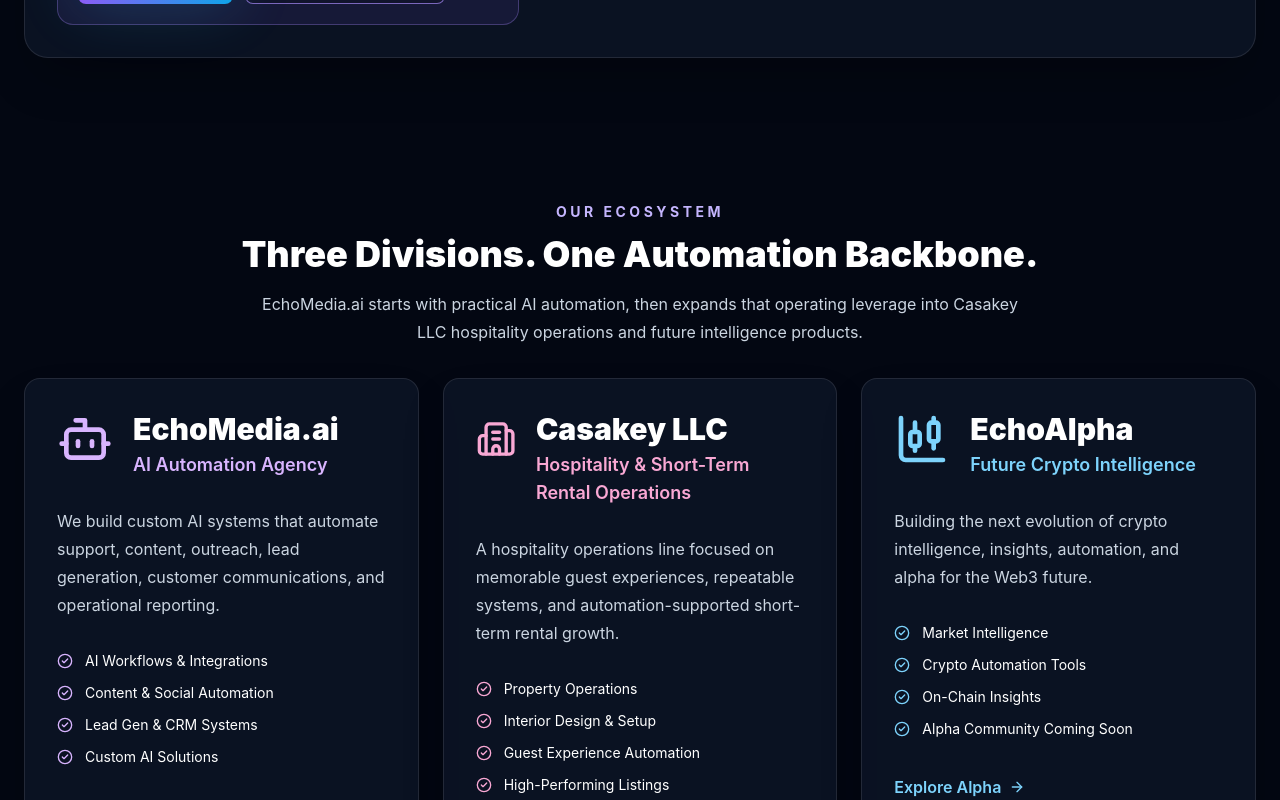
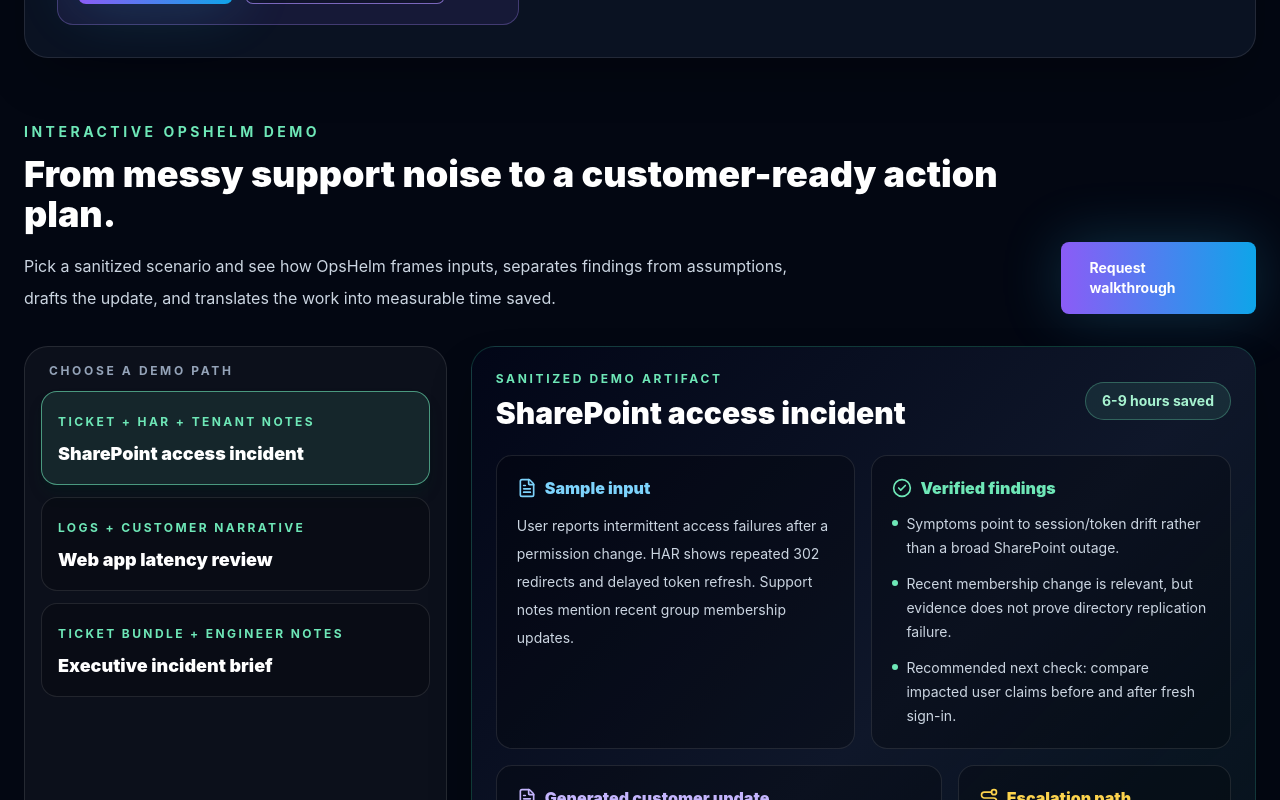
Before and after one commit to lajp2711/echomedia-website, a React (Vite) app: page / in a window 1280 px wide. Shown: the part 1920-2720 px from the top of the page. Built offline with nearby package versions, Linux system fonts and the light colour scheme.

Commit message:
Wire interactive OpsHelm demo into app

```diff
--- a/src/App.jsx
+++ b/src/App.jsx
@@ -3,6 +3,7 @@
 import Footer from "./components/Footer";
 import Header from "./components/Header";
 import Hero from "./components/Hero";
+import OpsHelmInteractiveDemo from "./components/OpsHelmInteractiveDemo";
 import OpsHelmProof from "./components/OpsHelmProof";
 import Roadmap from "./components/Roadmap";
 import Services from "./components/Services";
@@ -15,6 +16,7 @@
       <main>
         <Hero />
         <OpsHelmProof />
+        <OpsHelmInteractiveDemo />
         <Services />
         <Ecosystem />
         <Roadmap />
```
